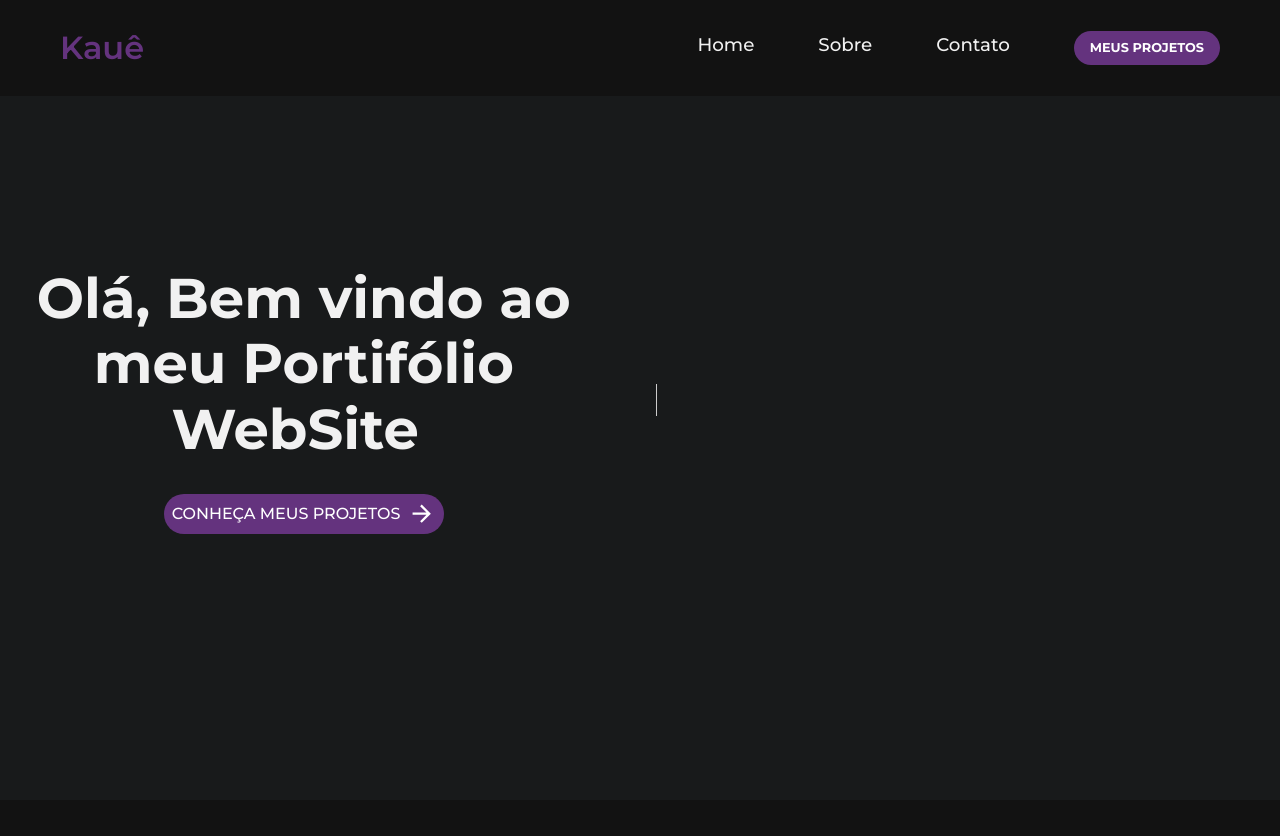
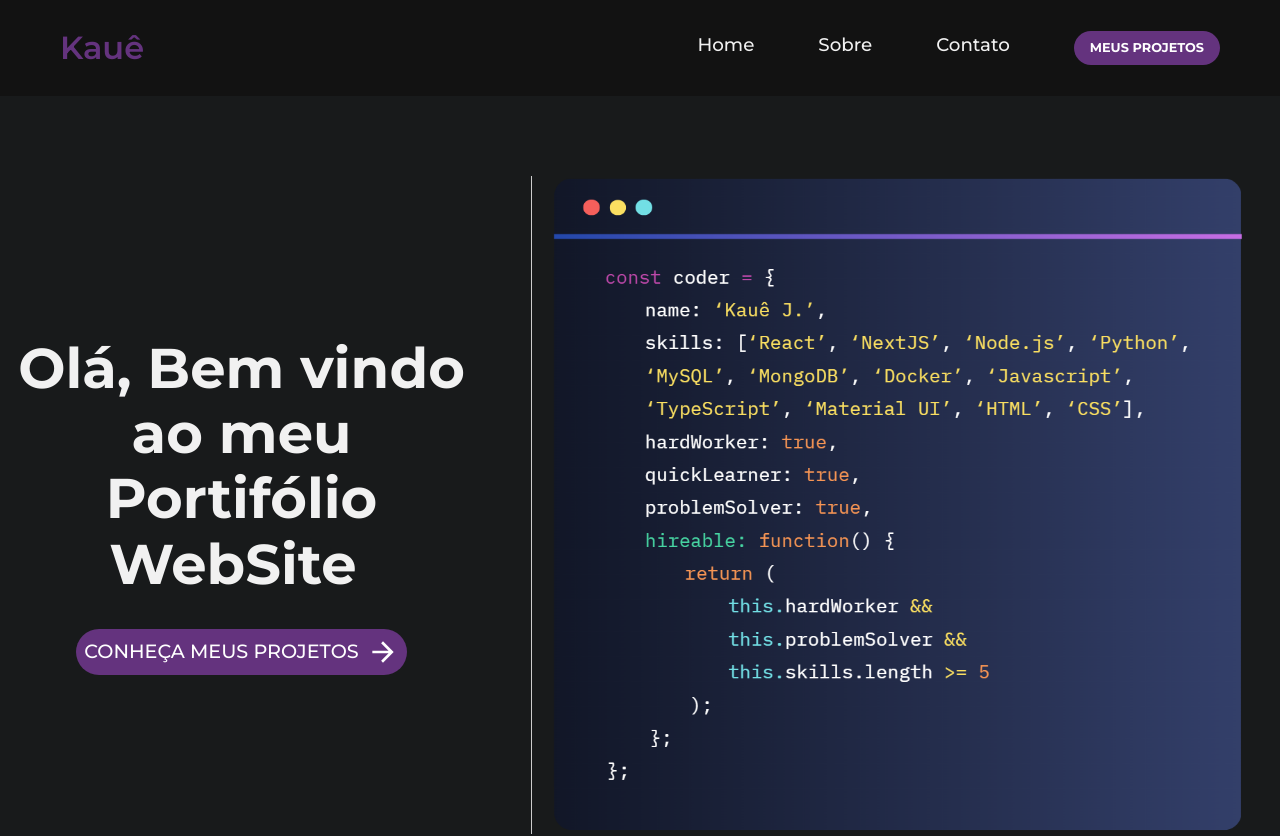
Before and after one commit to Kaue404/MyWebsite, a Next.js app: page / in a window 1280 px wide. Shown: the top 836 px of the page. Built offline with nearby package versions, Linux system fonts and the light colour scheme.

Commit message:
refactor home

```diff
--- a/app/page.tsx
+++ b/app/page.tsx
@@ -5,12 +5,16 @@
 import Button from './components/button';
 import FooterComponent from './components/footer';
 import HeaderComponent from './components/header';
+import Image from 'next/image';
+import ImageCode from '../public/images/Code.png';
 import React from 'react';
 import { TypeAnimation } from 'react-type-animation';
 import theme from './styles/theme/Theme';
 
 export default function Page() {
+  const isLargeScreen = useMediaQuery(theme.breakpoints.down('lg'));
   const isMediumScreen = useMediaQuery(theme.breakpoints.down('md'));
+  const isSmallScreen = useMediaQuery(theme.breakpoints.down('sm'));
 
   return (
     <>
@@ -24,11 +28,13 @@
       </div>
 
       <div style={{
+        marginTop: '10rem',
+        marginBottom: '5rem',
         display: 'flex',
         flexDirection: isMediumScreen ? 'column' : 'row',
         alignItems: 'center',
         justifyContent: 'center',
-        height: '100vh',
+        height: '100%',
         textAlign: 'center',
         gap: '2rem',
         padding: '1rem',
@@ -43,7 +49,12 @@
         }}>
           <Typography
             sx={{
-              fontSize: isMediumScreen ? '2rem' : '3.5rem' }}
+              fontSize: (() => {
+                if (isSmallScreen) return '2rem';
+                if (isMediumScreen) return '2.2rem';
+                if (isLargeScreen) return '2.5rem';
+                return '3.5rem';
+              })()}}
             variant="h1">
             <TypeAnimation
               sequence={[
@@ -56,9 +67,15 @@
               repeat={0}
             />
           </Typography>
-          <Button href='/projetos'>
+          <Button
+            sx={{
+              fontSize: isLargeScreen ? '0.8rem' : '1.2rem',
+            }}
+            href='/projetos'>
             Conheça meus projetos
-            <ArrowForward sx={{ marginLeft: '8px'}}/>
+            <ArrowForward sx={{
+              fontSize: isLargeScreen ? '16px' : '32px',
+              marginLeft: '8px'}}/>
           </Button>
         </div>
 
@@ -67,11 +84,24 @@
           display: 'flex',
           alignItems: 'center',
           justifyContent: 'center',
-          padding: '1rem',
+          paddingInline: isMediumScreen ? '0' : '1rem',
           borderLeft: isMediumScreen ? 'none' : '1px solid #ccc',
           marginLeft: isMediumScreen ? '0' : '2rem',
         }}>
-
+          <Image
+            src={ImageCode}
+            alt="Imagem de programação"
+            style={{
+              maxWidth: (() => {
+                if (isSmallScreen) return '290px';
+                if (isMediumScreen) return '450px';
+                if (isLargeScreen) return '550px';
+                return '700px';
+              })(),
+              height: 'auto',
+              borderRadius: '8px',
+            }}
+          />
         </div>
       </div>
 
```
Also changed, not shown: public/images/Code.png (added).
